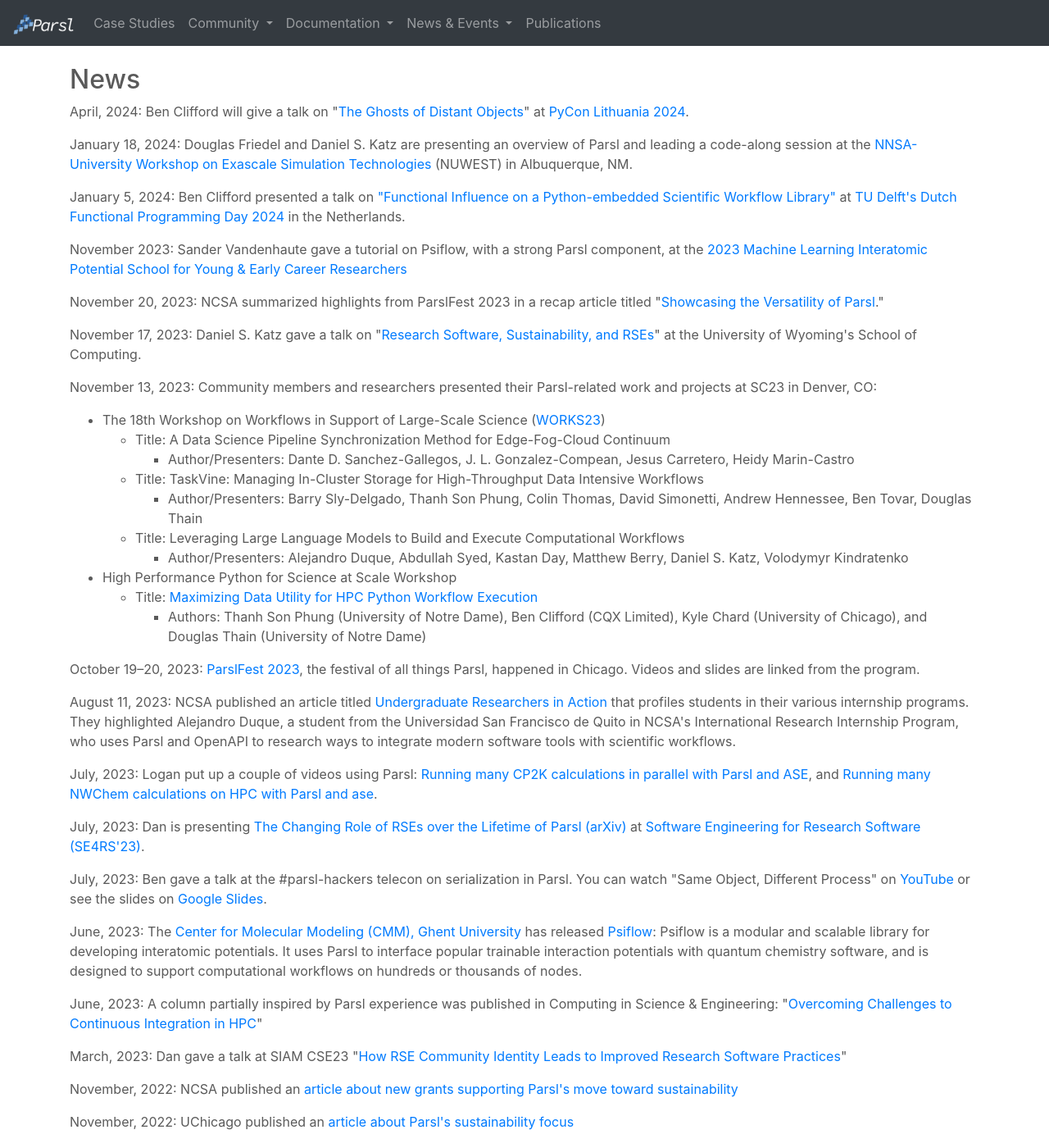
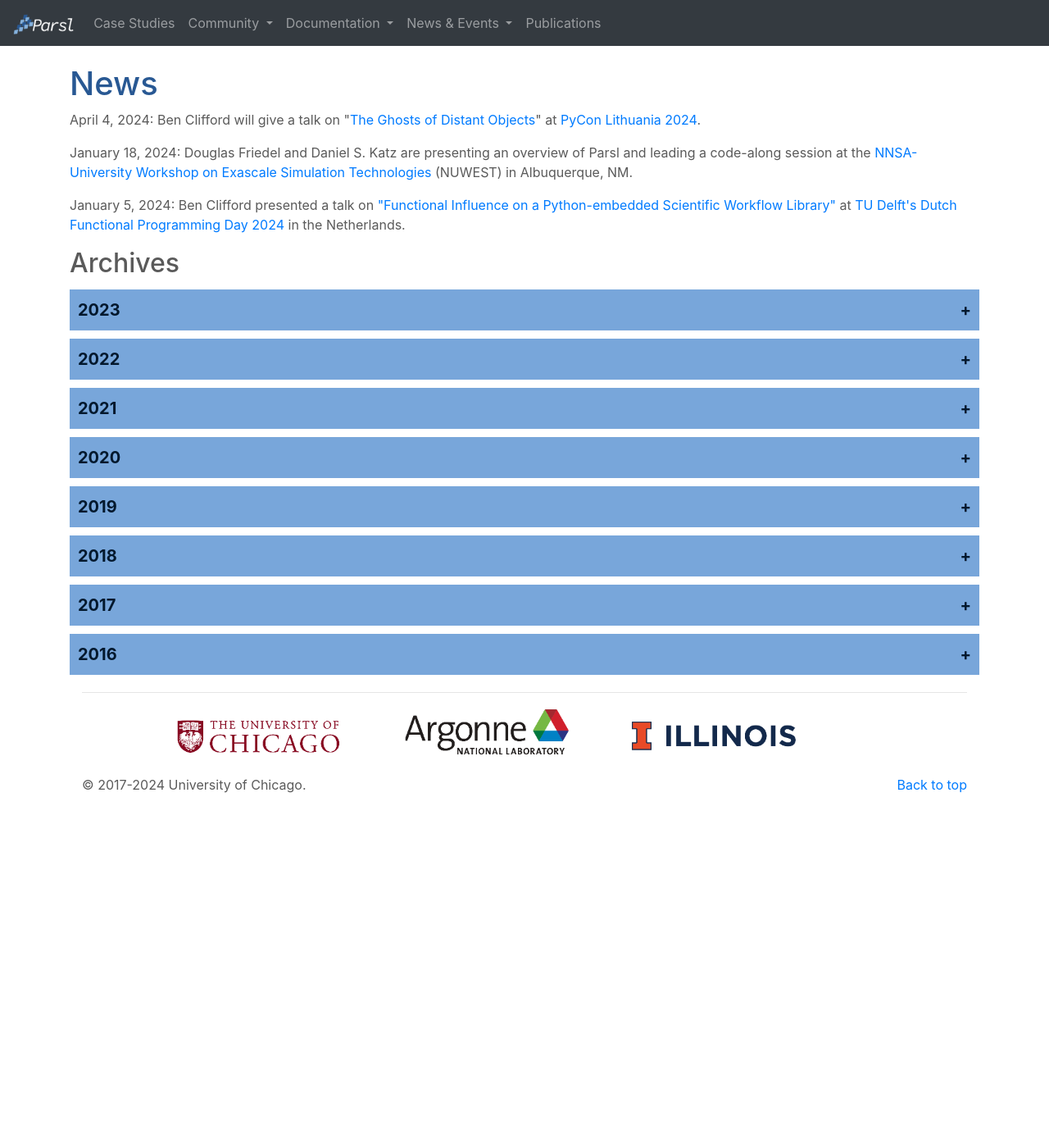
Before and after one commit to Parsl/parsl.github.io, a Jekyll site: the page built from news.html, in a window 1280 px wide and 1400 px high. Shown: the whole window at 82% size. Built offline with Jekyll 4.4.1, drawn with Linux system fonts in a browser that asks for light colours; some of the changed text lies outside the part shown.

Commit message:
Added Archives section and news accordion

```diff
--- a/news.html
+++ b/news.html
@@ -7,7 +7,7 @@
 
   <div class="row" style="padding-top: 20px">
     <div class="col-lg-12">
-      <h2>News</h2>
+      <h1 style="color: #285893;">News</h1>
 
       <!--
       <div class="news-info">
@@ -17,7 +17,7 @@
       </div>
       -->
 <div class="news-info">
-        <p><span class="name">April, 2024:</span>
+        <p><span class="name">April 4, 2024:</span>
         Ben Clifford will give a talk on "<a href="https://pycon.lt/2024/talks/YUXXZS" target="_blank">The Ghosts of Distant Objects</a>" at <a href="https://pycon.lt/2024" target="_blank">PyCon Lithuania 2024</a>.
        </div>
 
@@ -32,6 +32,10 @@
         </p>
        </div>
 
+<h2>Archives</h2>
+
+<button class="accordion">2023</button>
+<div class="panel">
        <div class="news-info">
         <p><span class="name">November 2023:</span>
         Sander Vandenhaute gave a tutorial on Psiflow, with a
@@ -131,11 +135,15 @@
           Dan gave a talk at SIAM CSE23 "<a href="https://doi.org/10.5281/zenodo.7683966">How RSE Community Identity Leads to Improved Research Software Practices</a>"
           </p>
       </div>
+    </div>
 
+<button class="accordion">2022</button>
+<div class="panel">
       <div class="news-info">
         <p><span class="name">November, 2022:</span>
           NCSA published an <a href="https://www.ncsa.illinois.edu/new-grants-allow-the-parsl-project-to-enter-its-next-stage/" target="_blank">article about new grants supporting Parsl's move toward sustainability</a>
         </p>
+      </div>
 
      <div class="news-info">
         <p><span class="name">November, 2022:</span>
@@ -218,7 +226,10 @@
            Daniel S. Katz gave a talk on "<a href="https://doi.org/10.5281/zenodo.6210785">Parsl & funcX: Build and test challenges</a>" in a SIAM PP22 panel.
         </p>
       </div>
+    </div>
 
+<button class="accordion">2021</button>
+<div class="panel">
        <div class="news-info">
         <p><span class="name">December 2021:</span>
            Congratulations to Mike Wilde and the Parallel Works team on winning an <a href='https://www.rdworldonline.com/argonne-national-laboratorys-machine-learning-software-streamlines-design-time/'>R&amp;100 award/a>.
@@ -268,7 +279,10 @@
          Join the first  "<a href="https://workflowsri.org/summits/community/">WorkflowsRI/ExaWorks community summit</a>
        </p>
       </div>
+    </div>
 
+<button class="accordion">2020</button>
+<div class="panel">
        <div class="news-info">
         <p><span class="name">October 16, 2020:</span>
           Dan and Kunkun Tang gave a <a href="https://calendars.illinois.edu/detail/6851/33389205">seminar on Parsl and Composite modeling with UQ / Experience with Parsl</a>
@@ -364,7 +378,10 @@
           Dan presented Parsl as part of his talk on "<a href="https://www.nitrd.gov/nitrdgroups/images/6/65/HEC-Daniel-Katz-01162020.pdf">Research Software Sustainability</a>" at the monthly <a href="https://www.nitrd.gov/nitrdgroups/index.php?title=High-End-Computing">NITRD HEC IWG</a> meeting
         </p>
       </div>
+    </div>
 
+<button class="accordion">2019</button>
+<div class="panel">
       <div class="news-info">
         <p><span class="name">November 21, 2019:</span>
           Parsl presented at the <a href='https://sc19.supercomputing.org/session/?sess=sess400/'>Python for High Performance and Scientific Computing on SC'2019</a>.
@@ -428,8 +445,6 @@
         </p>
       </div>
 
-
-
       <div class="news-info">
         <p><span class="name">April 26, 2019:</span>
           Dan Katz presented Parsl at the <a href='https://jupyter-workshop-2019.lbl.gov/home'>Jupyter Community Workshop for Scientific User Facilities and High-Performance Computing</a>
@@ -480,7 +495,10 @@
           <a href='https://pypi.org/project/parsl/0.7.1/'>Parsl 0.7.1</a> released.
         </p>
       </div>
+      </div>
 
+<button class="accordion">2018</button>
+<div class="panel">
     <div class="news-info">
         <p><span class="name">December 11, 2018:</span>
         Parsl participated in the <a href='https://bioexcel.eu/events/bioexcel-molssi-workshop-on-workflows-in-biomolecular-simulations/'>BioExcel/MolSSI
@@ -590,7 +608,10 @@
 Parsl presentation at UIUC/NCSA in room 1040.
         </p>
       </div>
+    </div>
 
+<button class="accordion">2017</button>
+<div class="panel">
 <div class="news-info">
         <p><span class="name">November 22, 2017:</span>
 Parsl and Swift included in the <a href='https://www.ci.uchicago.edu/blog/ci-sc17-arctic-award-portal-preview-smart-cities'>Computation Institute overview of SC17</a>
@@ -632,12 +653,16 @@
 Software Sustainability Institute blog about <a href='https://www.software.ac.uk/blog/2017-06-14-workflow-systems-science-programming-large'>Parsl and Swift’s use in the ArcticDEM project</a>
         </p>
       </div>
+</div>
 
-    <div class="news-info">
+<button class="accordion">2016</button>
+<div class="panel">
+  <div class="news-info">
         <p><span class="name">June 1, 2016:</span>
       NSF Awarded funding to develop a workflow ecosystem: <a href='https://www.nsf.gov/awardsearch/showAward?AWD_ID=1550588&HistoricalAwards=false'>SI2-SSI: Swift/E: Integrating Parallel Scripted Workflow into the Scientific Software Ecosystem</a>
-      </p>
-      </div>
+        </p>
+  </div>
+</div>
 
   </div>
 </div>
```
